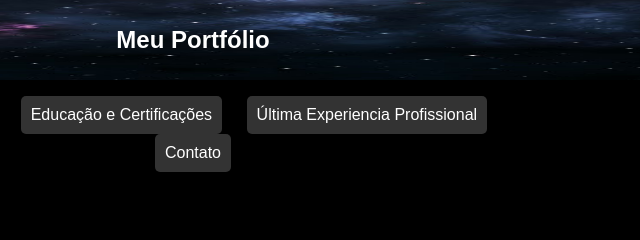
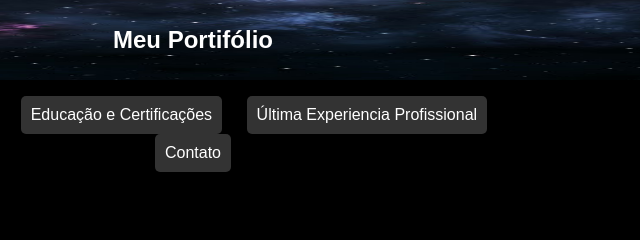
Before and after one commit to samigaby/meu-portifolio, a plain HTML site: page index.html in a window 1280 px wide. Shown: the top 240 px of the page, 447-1087 px from the left. Drawn offline with Linux system fonts and the light colour scheme.

Commit message:
Update index.html

```diff
--- a/index.html
+++ b/index.html
@@ -10,7 +10,7 @@
     <header class="menu-principal"></header>
     <div class="plano-de-fundo">
         <img src="https://raw.githubusercontent.com/samigaby/meu-portifolio/main/fundo%20do%20protifolio.jpeg" alt="imagem de fundo da galaxia roxa">
-        <div class="title">Meu Portfólio</div>
+        <div class="title">Meu Portifólio</div>
         <div class="opcoes-de-menu">
             <div class="menu-item" onclick="mostrarConteudo('sobre-mim')">Sobre mim</div>
             <div class="menu-item" onclick="mostrarConteudo('educacao-certificacoes')">Educação e Certificações</div>
```
